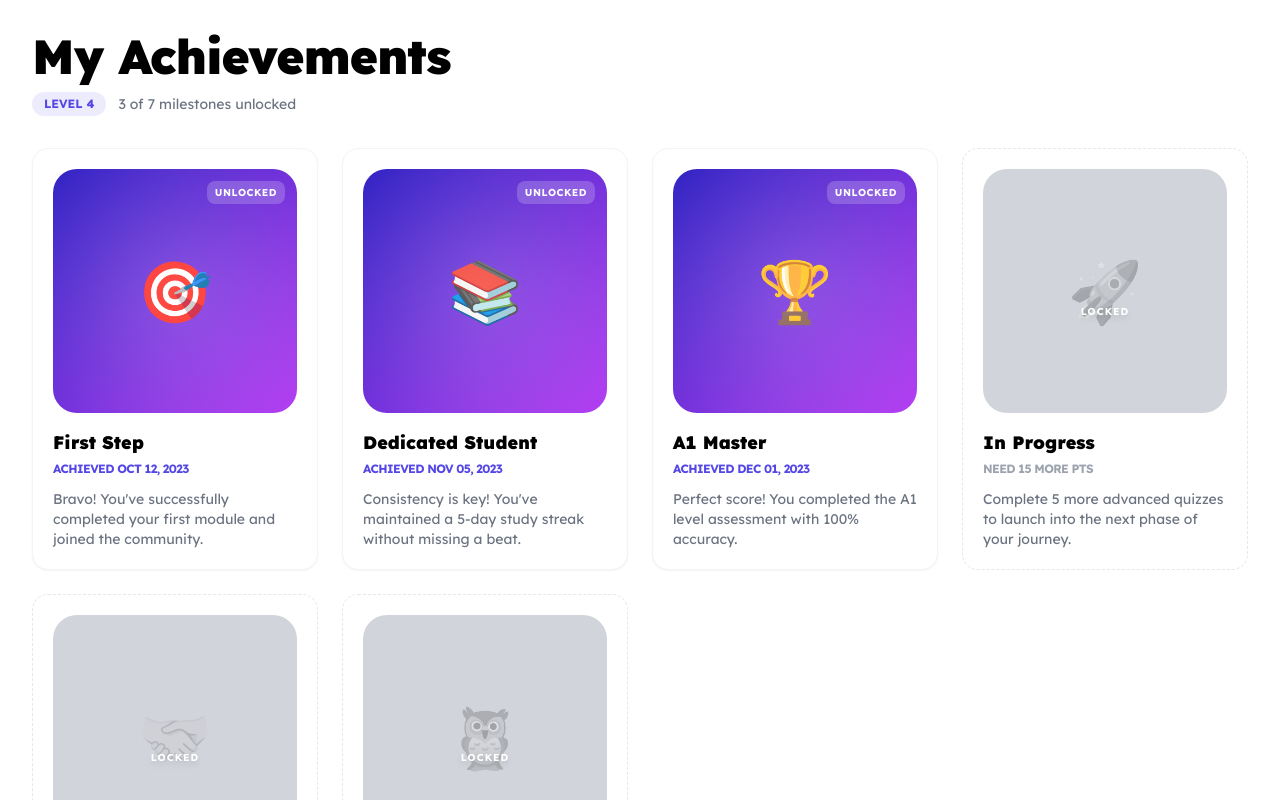
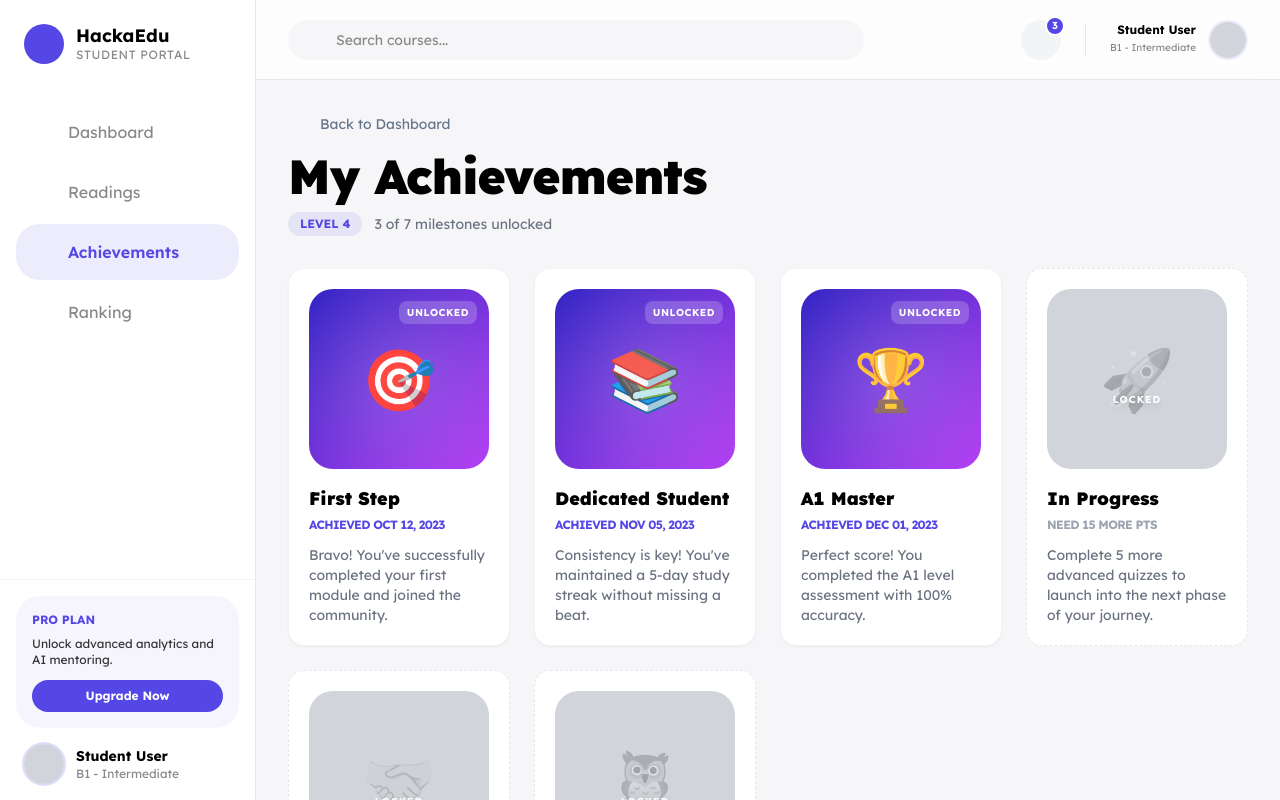
Before and after one commit to JulioChura/hackaEdu, a Vue app in the folder fronted-cooMaestro/: page /achievements in a window 1280 px wide. Shown: the top 800 px of the page. Built offline with nearby package versions, Linux system fonts and the light colour scheme; sample sign-in values are in the browser's storage.

Commit message:
se corrigen los indices de redireccionamiento

```diff
--- a/fronted-cooMaestro/src/components/layout/Sidebar.vue
+++ b/fronted-cooMaestro/src/components/layout/Sidebar.vue
@@ -108,6 +108,10 @@
 </template>
 
 <script setup>
+import { useRouter } from 'vue-router';
+
+const router = useRouter();
+
 const props = defineProps({
   activeRoute: {
     type: String,
@@ -171,9 +175,8 @@ const isActiveRoute = (routeName) => {
 };
 
 const handleNavigate = (routeName) => {
-  emit('navigate', routeName);
+  router.push({ name: routeName });
   emit('close-sidebar'); // Close mobile menu after navigation
-  // En el futuro: router.push({ name: routeName });
 };
 
 const handleUpgradeToPro = () => {
--- a/fronted-cooMaestro/src/views/AchievementsPage.vue
+++ b/fronted-cooMaestro/src/views/AchievementsPage.vue
@@ -1,7 +1,23 @@
 <script setup>
 import { ref } from 'vue'
+import { useRouter } from 'vue-router'
+import MainDashboard from '@/components/layout/MainDashboard.vue'
 import AchievementsHeader from '@/components/achievements/AchievementsHeader.vue'
 import AchievementCard from '@/components/achievements/AchievementCard.vue'
+import { authService } from '@/services/auth.service'
+
+const router = useRouter()
+
+// User data for MainDashboard
+const studentData = ref({
+  userId: 1,
+  fullName: 'Student User',
+  userLevelTitle: 'B1 - Intermediate',
+  avatarUrl: '',
+  isPro: false
+})
+
+const unreadNotificationsCount = ref(3)
 
 // Mock data - TODO: Replace with API call
 const achievements = ref([
@@ -58,12 +74,64 @@ const achievements = ref([
 const userLevel = ref(4)
 const unlockedCount = ref(3)
 const totalCount = ref(7)
+
+const handleGoBack = () => {
+  router.push({ name: 'Dashboard' });
+}
+
+// MainDashboard handlers
+const handleNavigate = (routeName) => {
+  router.push({ name: routeName });
+}
+
+const handleSearchMain = (query) => {
+  console.log('Search query:', query);
+}
+
+const handleNotificationsClick = () => {
+  console.log('Open notifications');
+}
+
+const handleOpenSettings = () => {
+  console.log('Open settings');
+}
+
+const handleUpgradeToPro = () => {
+  console.log('Upgrade to PRO');
+}
+
+const handleLogout = async () => {
+  authService.logout();
+  router.push({ name: 'Login' });
+}
 </script>
 
 <template>
-  <div class="w-full px-4 sm:px-6 lg:px-8 py-6 sm:py-8">
-    <!-- Header -->
-    <AchievementsHeader
+  <MainDashboard
+    :activeRoute="'Achievements'"
+    :userData="studentData"
+    :userRole="'Student'"
+    :userIsPro="studentData.isPro"
+    :unreadNotificationsCount="unreadNotificationsCount"
+    @navigate="handleNavigate"
+    @upgrade-to-pro="handleUpgradeToPro"
+    @open-settings="handleOpenSettings"
+    @search="handleSearchMain"
+    @open-notifications="handleNotificationsClick"
+    @logout="handleLogout"
+  >
+    <div class="max-w-7xl mx-auto">
+      <!-- Back Button -->
+      <button
+        @click="handleGoBack"
+        class="flex items-center gap-2 mb-4 text-slate-500 hover:text-primary transition-colors group"
+      >
+        <span class="material-symbols-outlined text-slate-400 group-hover:text-primary transition-colors">arrow_back</span>
+        <span class="text-sm font-medium">Back to Dashboard</span>
+      </button>
+
+      <!-- Header -->
+      <AchievementsHeader
       :level="userLevel"
       :unlocked-count="unlockedCount"
       :total-count="totalCount"
@@ -77,5 +145,6 @@ const totalCount = ref(7)
         :achievement="achievement"
       />
     </div>
-  </div>
+    </div>
+  </MainDashboard>
 </template>
--- a/fronted-cooMaestro/src/views/AllLecturesPage.vue
+++ b/fronted-cooMaestro/src/views/AllLecturesPage.vue
@@ -1,7 +1,23 @@
 <script setup>
 import { ref, computed } from 'vue'
+import { useRouter } from 'vue-router'
+import MainDashboard from '@/components/layout/MainDashboard.vue'
 import LectureFilters from '@/components/lectures/LectureFilters.vue'
 import LectureCard from '@/components/lectures/LectureCard.vue'
+import { authService } from '@/services/auth.service'
+
+const router = useRouter()
+
+// User data for MainDashboard
+const studentData = ref({
+  userId: 1,
+  fullName: 'Student User',
+  userLevelTitle: 'B1 - Intermediate',
+  avatarUrl: '',
+  isPro: false
+})
+
+const unreadNotificationsCount = ref(3)
 
 // State
 const activeTab = ref('all')
@@ -105,17 +121,61 @@ const handleSearch = (query) => {
 }
 
 const handlePlayLecture = (lectureId) => {
-  const lecture = allLectures.value.find(l => l.id === lectureId)
-  console.log('Playing lecture:', lecture)
-  // TODO: Navigate to LecturePage with lectureId
+  router.push({ name: 'LectureTake', params: { id: lectureId } });
+}
+
+const handleGoBack = () => {
+  router.push({ name: 'Dashboard' });
+}
+
+// MainDashboard handlers
+const handleNavigate = (routeName) => {
+  router.push({ name: routeName });
+}
+
+const handleSearchMain = (query) => {
+  console.log('Search query:', query);
+}
+
+const handleNotificationsClick = () => {
+  console.log('Open notifications');
+}
+
+const handleOpenSettings = () => {
+  console.log('Open settings');
+}
+
+const handleUpgradeToPro = () => {
+  console.log('Upgrade to PRO');
+}
+
+const handleLogout = async () => {
+  authService.logout();
+  router.push({ name: 'Login' });
 }
 </script>
 
 <template>
-  <div class="w-full px-4 sm:px-6 lg:px-8 py-6 sm:py-8">
+  <MainDashboard
+    :activeRoute="'AllLectures'"
+    :userData="studentData"
+    :userRole="'Student'"
+    :userIsPro="studentData.isPro"
+    :unreadNotificationsCount="unreadNotificationsCount"
+    @navigate="handleNavigate"
+    @upgrade-to-pro="handleUpgradeToPro"
+    @open-settings="handleOpenSettings"
+    @search="handleSearchMain"
+    @open-notifications="handleNotificationsClick"
+    @logout="handleLogout"
+  >
+    <div class="max-w-7xl mx-auto">
       <!-- Header -->
       <div class="mb-8 sm:mb-10">
-      <div class="flex items-center gap-3 mb-2 group cursor-pointer hover:text-primary transition-colors">
+        <div
+          @click="handleGoBack"
+          class="flex items-center gap-3 mb-2 group cursor-pointer hover:text-primary transition-colors"
+        >
           <span class="material-symbols-outlined text-slate-400 group-hover:text-primary transition-colors">arrow_back</span>
           <h1 class="text-2xl sm:text-3xl font-bold font-display leading-tight">Explore Readings</h1>
         </div>
@@ -163,4 +223,5 @@ const handlePlayLecture = (lectureId) => {
         </button>
       </div>
     </div>
+  </MainDashboard>
 </template>
--- a/fronted-cooMaestro/src/views/LecturePage.vue
+++ b/fronted-cooMaestro/src/views/LecturePage.vue
@@ -1,12 +1,25 @@
 <script setup>
 import { ref, computed, onMounted, onBeforeUnmount } from 'vue'
 import { useRoute, useRouter } from 'vue-router'
-import ReadingEditor from '@/components/lecture/ReadingEditor.vue'
-import QuestionsList from '@/components/lecture/QuestionsList.vue'
-import ActionBar from '@/components/lecture/ActionBar.vue'
+import MainDashboard from '@/components/layout/MainDashboard.vue'
+import ReadingEditor from '@/components/testLecture/ReadingEditor.vue'
+import QuestionsList from '@/components/testLecture/QuestionsList.vue'
+import ActionBar from '@/components/testLecture/ActionBar.vue'
+import { authService } from '@/services/auth.service'
 
 const route = useRoute()
 const router = useRouter()
+
+// User data for MainDashboard
+const studentData = ref({
+  userId: 1,
+  fullName: 'Student User',
+  userLevelTitle: 'B1 - Intermediate',
+  avatarUrl: '',
+  isPro: false
+})
+
+const unreadNotificationsCount = ref(3)
 
 // State
 const loading = ref(true)
@@ -138,6 +151,32 @@ const handleExit = () => {
   router.push({ name: 'Dashboard' })
 }
 
+// MainDashboard handlers
+const handleNavigate = (routeName) => {
+  router.push({ name: routeName });
+}
+
+const handleSearchMain = (query) => {
+  console.log('Search query:', query);
+}
+
+const handleNotificationsClick = () => {
+  console.log('Open notifications');
+}
+
+const handleOpenSettings = () => {
+  console.log('Open settings');
+}
+
+const handleUpgradeToPro = () => {
+  console.log('Upgrade to PRO');
+}
+
+const handleLogout = async () => {
+  authService.logout();
+  router.push({ name: 'Login' });
+}
+
 onMounted(() => {
   loadLecture()
   startTimer()
@@ -149,14 +188,27 @@ onBeforeUnmount(() => {
 </script>
 
 <template>
-  <div v-if="loading" class="flex items-center justify-center min-h-screen bg-background-light dark:bg-background-dark">
+  <MainDashboard
+    :activeRoute="'LectureTake'"
+    :userData="studentData"
+    :userRole="'Student'"
+    :userIsPro="studentData.isPro"
+    :unreadNotificationsCount="unreadNotificationsCount"
+    @navigate="handleNavigate"
+    @upgrade-to-pro="handleUpgradeToPro"
+    @open-settings="handleOpenSettings"
+    @search="handleSearchMain"
+    @open-notifications="handleNotificationsClick"
+    @logout="handleLogout"
+  >
+    <div v-if="loading" class="flex items-center justify-center min-h-[60vh]">
       <div class="text-center">
         <div class="animate-spin rounded-full h-12 w-12 border-b-2 border-primary mx-auto mb-4"></div>
         <p class="text-medium-gray">Loading lecture...</p>
       </div>
     </div>
 
-  <div v-else class="flex flex-col lg:flex-row min-h-screen bg-background-light dark:bg-background-dark">
+    <div v-else class="flex flex-col lg:flex-row min-h-[calc(100vh-120px)]">
     <!-- Reading Display (Left/Top) -->
     <ReadingEditor
       :title="lectureData.titulo"
@@ -184,6 +236,7 @@ onBeforeUnmount(() => {
         @exit="handleExit"
       />
     </div>
+  </MainDashboard>
 </template>
 
 <style scoped>
--- a/fronted-cooMaestro/src/views/RankingPage.vue
+++ b/fronted-cooMaestro/src/views/RankingPage.vue
@@ -1,8 +1,24 @@
 <script setup>
 import { ref } from 'vue'
+import { useRouter } from 'vue-router'
+import MainDashboard from '@/components/layout/MainDashboard.vue'
 import PodiumCard from '@/components/ranking/PodiumCard.vue'
 import RankingTable from '@/components/ranking/RankingTable.vue'
 import ProgressSidebar from '@/components/ranking/ProgressSidebar.vue'
+import { authService } from '@/services/auth.service'
+
+const router = useRouter()
+
+// User data for MainDashboard
+const studentData = ref({
+  userId: 1,
+  fullName: 'Student User',
+  userLevelTitle: 'B1 - Intermediate',
+  avatarUrl: '',
+  isPro: false
+})
+
+const unreadNotificationsCount = ref(3)
 
 // Mock data - TODO: Replace with API call
 const currentUserId = ref(7)
@@ -108,11 +124,63 @@ const handlePracticeClick = () => {
   console.log('Practice clicked')
   // TODO: Navigate to practice page
 }
+
+const handleGoBack = () => {
+  router.push({ name: 'Dashboard' });
+}
+
+// MainDashboard handlers
+const handleNavigate = (routeName) => {
+  router.push({ name: routeName });
+}
+
+const handleSearchMain = (query) => {
+  console.log('Search query:', query);
+}
+
+const handleNotificationsClick = () => {
+  console.log('Open notifications');
+}
+
+const handleOpenSettings = () => {
+  console.log('Open settings');
+}
+
+const handleUpgradeToPro = () => {
+  console.log('Upgrade to PRO');
+}
+
+const handleLogout = async () => {
+  authService.logout();
+  router.push({ name: 'Login' });
+}
 </script>
 
 <template>
-  <div class="w-full px-4 sm:px-6 lg:px-8 py-6 sm:py-8">
-    <div class="flex flex-col lg:flex-row gap-6 sm:gap-8">
+  <MainDashboard
+    :activeRoute="'Ranking'"
+    :userData="studentData"
+    :userRole="'Student'"
+    :userIsPro="studentData.isPro"
+    :unreadNotificationsCount="unreadNotificationsCount"
+    @navigate="handleNavigate"
+    @upgrade-to-pro="handleUpgradeToPro"
+    @open-settings="handleOpenSettings"
+    @search="handleSearchMain"
+    @open-notifications="handleNotificationsClick"
+    @logout="handleLogout"
+  >
+    <div class="max-w-7xl mx-auto">
+      <!-- Back Button -->
+      <button
+        @click="handleGoBack"
+        class="flex items-center gap-2 mb-4 text-slate-500 hover:text-primary transition-colors group"
+      >
+        <span class="material-symbols-outlined text-slate-400 group-hover:text-primary transition-colors">arrow_back</span>
+        <span class="text-sm font-medium">Back to Dashboard</span>
+      </button>
+
+      <div class="flex flex-col lg:flex-row gap-6 sm:gap-8">
       <!-- Main Ranking Area -->
       <div class="flex-1 space-y-6 sm:space-y-8">
         <!-- Page Heading -->
@@ -178,7 +246,8 @@ const handlePracticeClick = () => {
         <span class="material-symbols-outlined">play_arrow</span>
       </button>
     </div>
-  </div>
+    </div>
+  </MainDashboard>
 </template>
 
 <style scoped>
```
Also changed, not shown: fronted-cooMaestro/src/views/Dashboard.vue (+4 -9 lines), 1 other file (tests, documents, lock files or other folders). Lines whose indentation alone changed are shown as unchanged.
